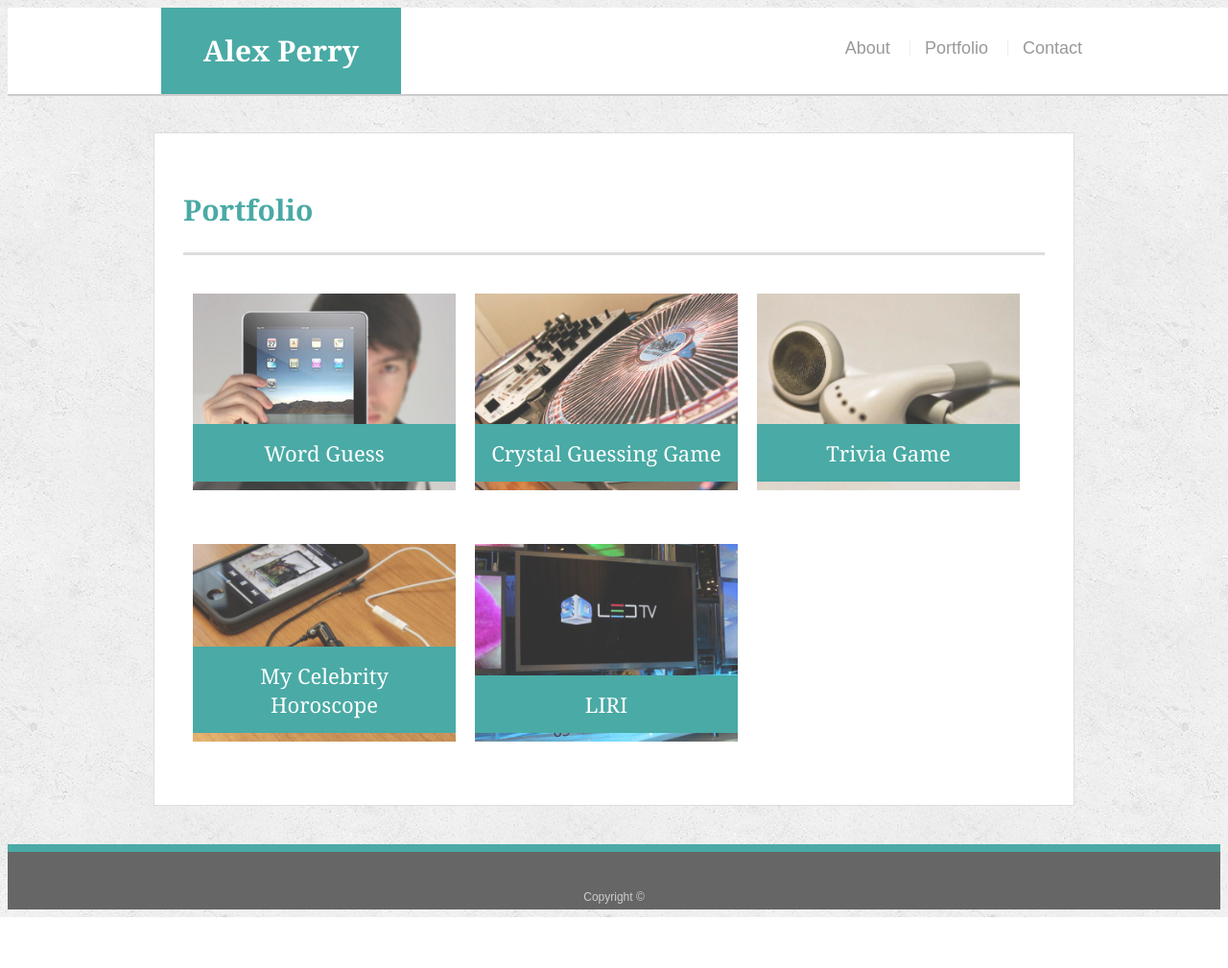
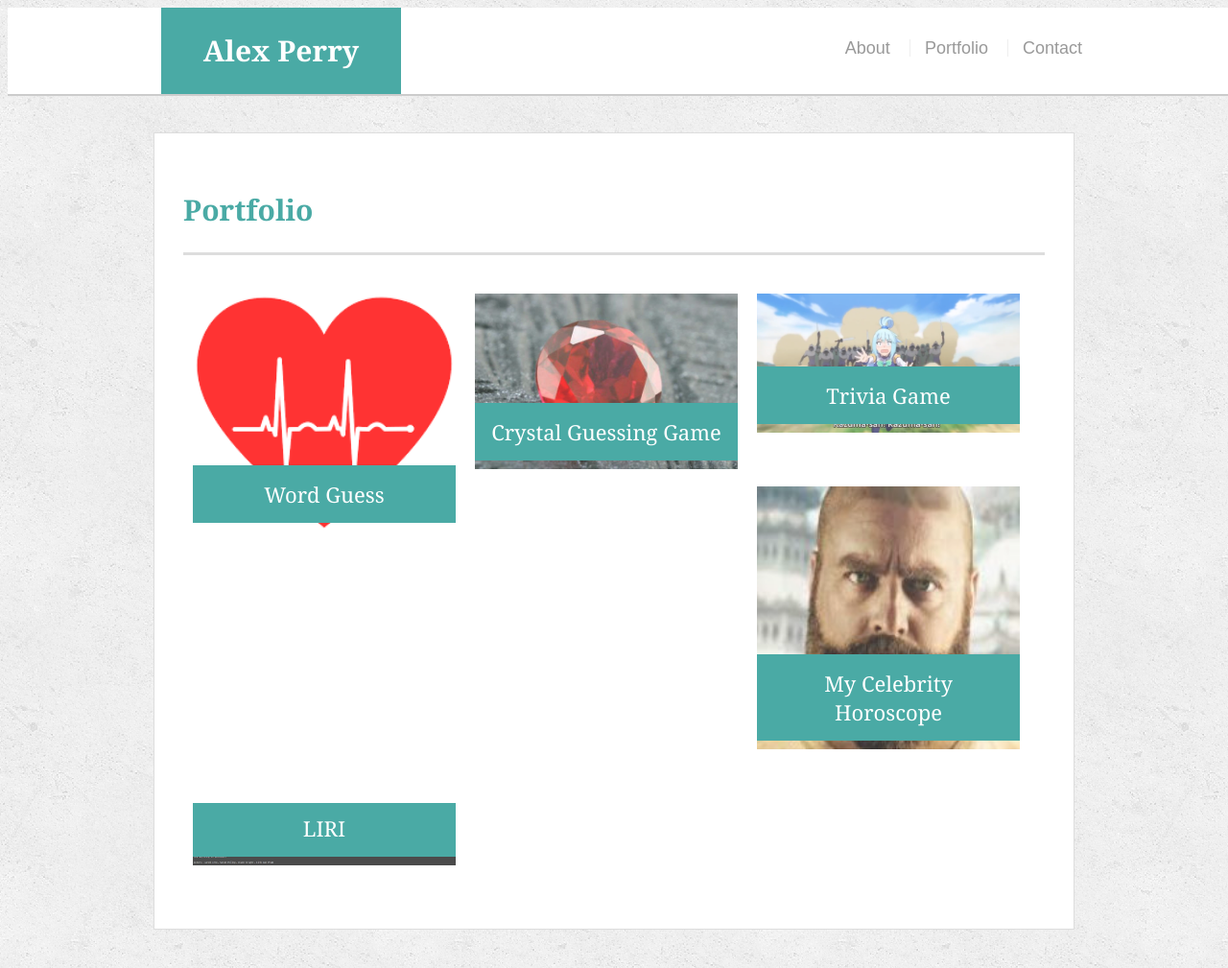
Before and after one commit to Prerry2/Responsive-Portfolio, a plain HTML site: page portfolio.html in a window 1280 px wide. Shown: the top 1009 px of the page at 96% size. Before the commit the page ends 956 px from the top, so only its background shows below. Drawn offline with Linux system fonts and the light colour scheme.

Commit message:
Replaced filler images.

```diff
--- a/portfolio.html
+++ b/portfolio.html
@@ -27,35 +27,35 @@
 
       <div class="imagewrapper">
       <div class="work">
-        <a href="https://prerry2.github.io/Medical-Terminology-Guessing-Game/"><img src="assets/images/technics-q-c-640-480-1.jpg" alt="Word Guess"></a>
+        <a href="https://prerry2.github.io/Medical-Terminology-Guessing-Game/"><img src="assets/images/heartimage.png" alt="Medical Word Guessing Game"></a>
         <a href="https://github.com/Prerry2/Medical-Terminology-Guessing-Game" class="useInPlaceOfh3"><h3>Word Guess</h3></a>
       </div>
       </div>
 
       <div class="imagewrapper">
       <div class="work">
-        <a href="https://prerry2.github.io/unit-4-game"><img src="assets/images/technics-q-c-640-480-2.jpg" alt="Crystal Guess"></a>
+        <a href="https://prerry2.github.io/unit-4-game"><img src="assets/images/ruby.jpg" alt="Crystal Guess"></a>
         <a href="https://github.com/Prerry2/unit-4-game" class="useInPlaceOfh3"><h3>Crystal Guessing Game</h3></a>
       </div>
       </div>
 
       <div class="imagewrapper">
       <div class="work">
-        <a href="https://prerry2.github.io/KonoSuba-Trivia"><img src="assets/images/technics-q-c-640-480-5.jpg" alt="KonoSuba Trivia Game"></a>
+        <a href="https://prerry2.github.io/KonoSuba-Trivia"><img src="assets/images/undead.png" alt="KonoSuba Trivia Game"></a>
         <a href="https://github.com/Prerry2/KonoSuba-Trivia" class="useInPlaceOfh3"><h3>Trivia Game</h3></a>
       </div>
       </div>
 
       <div class="imagewrapper">
       <div class="work">
-        <a href="https://cwru-ilvermorny.github.io/My-Celebrity-Horoscope/"><img src="assets/images/technics-q-c-640-480-7.jpg" alt="My Celebrity Horoscope"></a>
+        <a href="https://cwru-ilvermorny.github.io/My-Celebrity-Horoscope/"><img src="assets/images/zach.jpg" alt="My Celebrity Horoscope"></a>
         <a href="https://github.com/CWRU-Ilvermorny/My-Celebrity-Horoscope" class="useInPlaceOfh3"><h3>My Celebrity Horoscope</h3></a>
       </div>
       </div>
 
       <div class="imagewrapper">
       <div class="work">
-        <img src="assets/images/technics-q-c-640-480-9.jpg" alt="LIRI">
+        <img src="assets/images/movieDefault.png" alt="LIRI">
         <a href="https://github.com/Prerry2/liri-node-app" class="useInPlaceOfh3"><h3>LIRI</h3></a>
       </div>
       </div>
```
Also changed, not shown: assets/images/heartimage.png (added), assets/images/movieDefault.png (added), assets/images/ruby.jpg (added), assets/images/technics-q-c-640-480-1.jpg (deleted), assets/images/technics-q-c-640-480-2.jpg (deleted), assets/images/technics-q-c-640-480-5.jpg (deleted), assets/images/technics-q-c-640-480-7.jpg (deleted), assets/images/technics-q-c-640-480-9.jpg (deleted), assets/images/undead.png (added), assets/images/zach.jpg (added).
